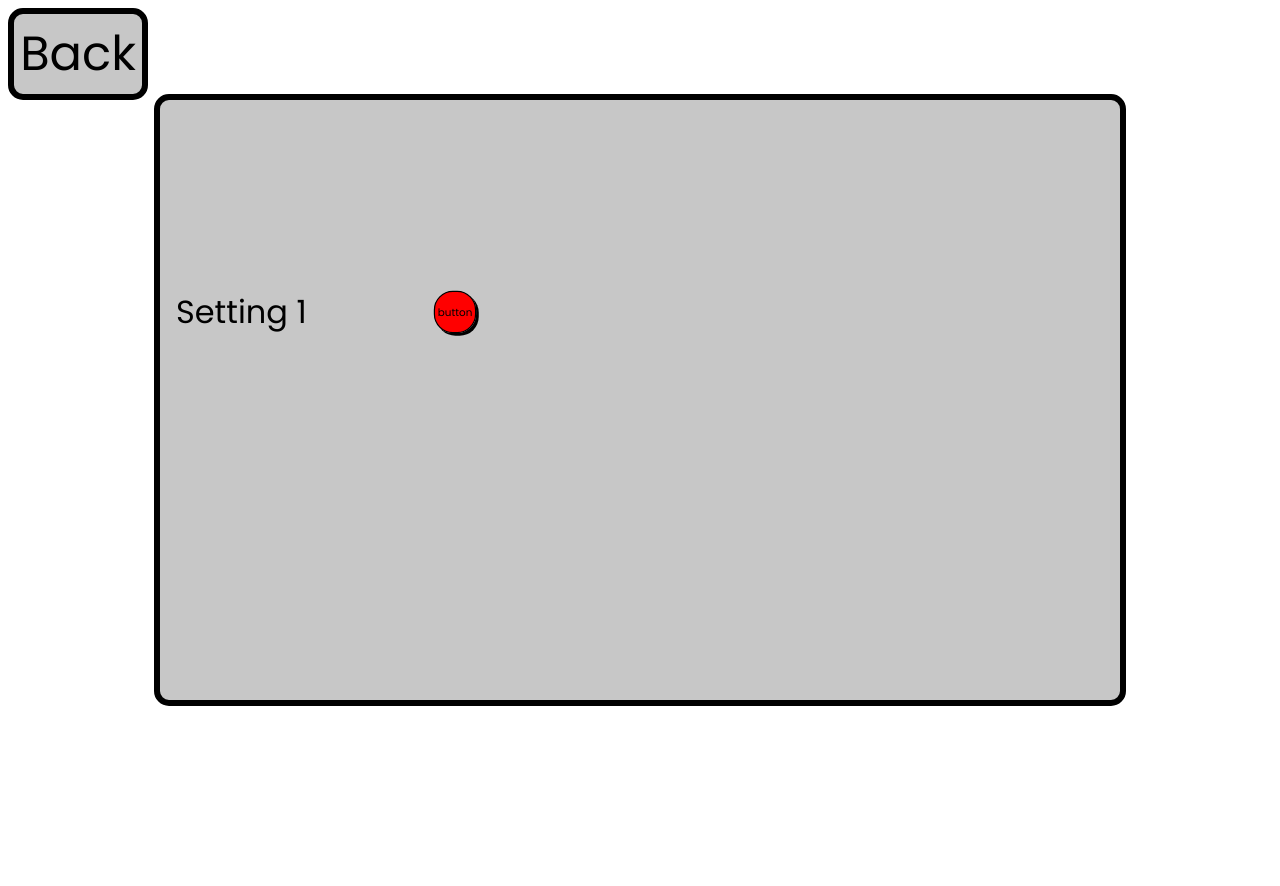
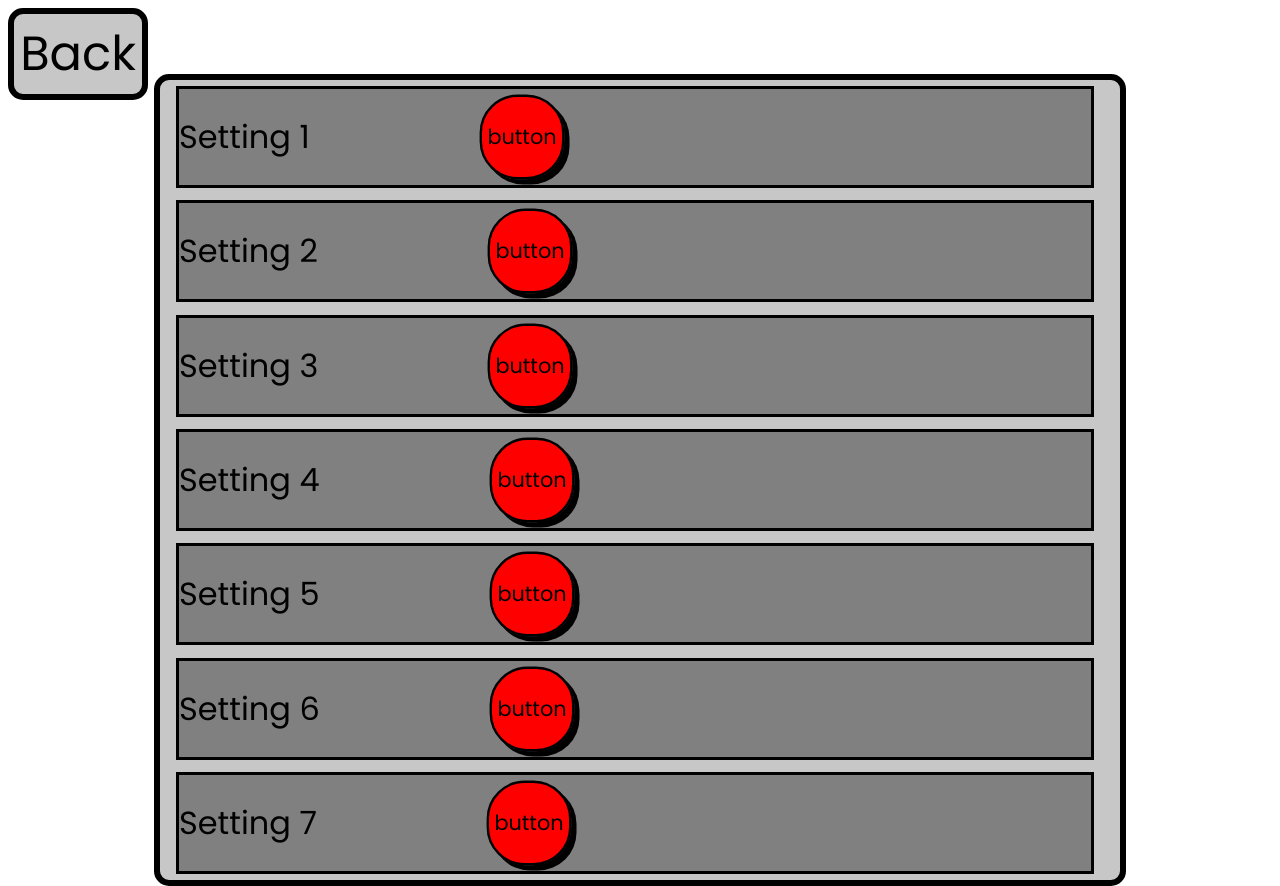
Before and after one commit to eden-sobol/bigredbutton2, a Next.js app: page /settings in a window 1280 px wide. Before the commit the page ends 800 px from the top, so only its background shows below. Built offline with nearby package versions, Linux system fonts and the light colour scheme.

Commit message:
fixed settings menu ui and added tileablility

```diff
--- a/src/pages/settings/index.js
+++ b/src/pages/settings/index.js
@@ -13,6 +13,42 @@ export default function Settings() {
                             button
                         </div>
                     </div>
+                    <div className={style.setting}>
+                        <p>Setting 2</p>
+                        <div className={style.button}>
+                            button
+                        </div>
+                    </div>
+                    <div className={style.setting}>
+                        <p>Setting 3</p>
+                        <div className={style.button}>
+                            button
+                        </div>
+                    </div>
+                    <div className={style.setting}>
+                        <p>Setting 4</p>
+                        <div className={style.button}>
+                            button
+                        </div>
+                    </div>
+                    <div className={style.setting}>
+                        <p>Setting 5</p>
+                        <div className={style.button}>
+                            button
+                        </div>
+                    </div>
+                    <div className={style.setting}>
+                        <p>Setting 6</p>
+                        <div className={style.button}>
+                            button
+                        </div>
+                    </div>
+                    <div className={style.setting}>
+                        <p>Setting 7</p>
+                        <div className={style.button}>
+                            button
+                        </div>
+                    </div>
                 </div>
 
                 <div className={style.back} onClick={() => {window.location.href = "/"}}>Back</div>
--- a/src/styles/css/settings.module.css
+++ b/src/styles/css/settings.module.css
@@ -20,12 +20,14 @@
   align-items: center;
   font-size: 3.5rem;
   width: 75vw;
-  height: 75vh;
-  top: 50vh;
+  height: 100vh;
+  top: 60vh;
   left: 50vw;
   transform: translate(-50%, -50%);
-  justify-content: start;
+  flex-direction: column;
+  justify-content: space-around;
   align-items: start;
+  overflow: scroll;
 }
 
 .setting {
@@ -33,22 +35,22 @@
   left: 1rem;
   display: flex;
   font-size: 2rem;
-  justify-content: center;
   align-items: center;
   overflow: hidden;
+  height: 6rem;
+  width: calc(75vw - 3rem);
+  background: gray;
+  border: 0.2rem solid black;
 }
 
 .button {
-  position: relative;
-  top: 0;
-  left: -5vmax;
+  aspect-ratio: 1/1;
   display: flex;
   justify-content: center;
   align-items: center;
   font-size: 13vmin;
   transform: translate(-50%, -50%);
   width: 50vmin;
-  height: 50vmin;
   border: 1vmax solid black;
   border-radius: 45%;
   -webkit-user-select: none;
@@ -59,12 +61,13 @@
   box-shadow: 2vmax 2vmax black;
   background: red;
   cursor: pointer;
-  transform: scale(10%);
+  overflow: hidden;
+  transform: scale(20%);
 }
 
 .button:active {
   box-shadow: 1vmax 1vmax black;
-  transform: scale(10%) translate(1vmax, 1vmax);
+  transform: scale(20%) translate(1vmax, 1vmax);
 }
 
 .back {
@@ -87,15 +90,19 @@
 }
 
 @media (orientation: portrait) {
+  .setting {
+    font-size: 1rem;
+  }
   .back {
     width: 20vmax;
     height: 10vmin;
     font-size: 2rem;
   }
   .button {
-    transform: scale(30%);
+    transform: scale(35%);
+    font-size: 1.25rem;
   }
   .button:active {
-    transform: scale(30%) translate(1vmax, 1vmax);
+    transform: scale(35%) translate(1vmax, 1vmax);
   }
 }/*# sourceMappingURL=settings.module.css.map */
--- a/src/styles/scss/settings.module.scss
+++ b/src/styles/scss/settings.module.scss
@@ -26,13 +26,17 @@
     @include ui;
 
     width: 75vw;
-    height: 75vh;
-    top: 50vh;
+    height: 100vh;
+    top: 60vh;
     left: 50vw;
     transform: translate(-50%, -50%);
 
-    justify-content: start;
+    flex-direction: column;
+
+    justify-content: space-around;
     align-items: start;
+
+    overflow: scroll;
 }
 
 .setting {
@@ -43,23 +47,26 @@
 
     font-size: 2rem;
 
-    justify-content: center;
     align-items: center;
 
     overflow:hidden;
+
+    height: 6rem;
+    width: calc(75vw - 3rem);
+
+    background: gray;
+    border: 0.2rem solid black;
 }
 
 .button {
-    position: relative;
-    top: 0;
-    left: -5vmax;
+    aspect-ratio: 1 / 1;
+
 	display: flex;
 	justify-content: center;
 	align-items: center;
 	font-size: 13vmin;
 	transform: translate(-50%, -50%);
 	width: 50vmin;
-	height: 50vmin;
 	border: 1vmax solid black;
 	border-radius: 45%;
 	user-select: none;
@@ -69,12 +76,14 @@
 	background: red;
 	cursor: pointer;
 
-    transform: scale(10%);
+    overflow: hidden;
+
+    transform: scale(20%);
 }
 
 .button:active {
 	box-shadow: 1vmax 1vmax black;
-	transform: scale(10%) translate(1vmax, 1vmax);
+	transform: scale(20%) translate(1vmax, 1vmax);
 }
 
 .back {
@@ -91,6 +100,10 @@
 }
 
 @media (orientation: portrait) {
+    .setting {
+        font-size: 1rem;
+    }
+
     .back {
         width: 20vmax;
         height: 10vmin;
@@ -99,9 +112,10 @@
 	}
 
     .button {
-        transform: scale(30%);
+        transform: scale(35%);
+        font-size: 1.25rem;
     }
     .button:active {
-        transform: scale(30%) translate(1vmax, 1vmax);
+        transform: scale(35%) translate(1vmax, 1vmax);
     }
 }
```
Also changed, not shown: 1 other file (tests, documents, lock files or other folders).
